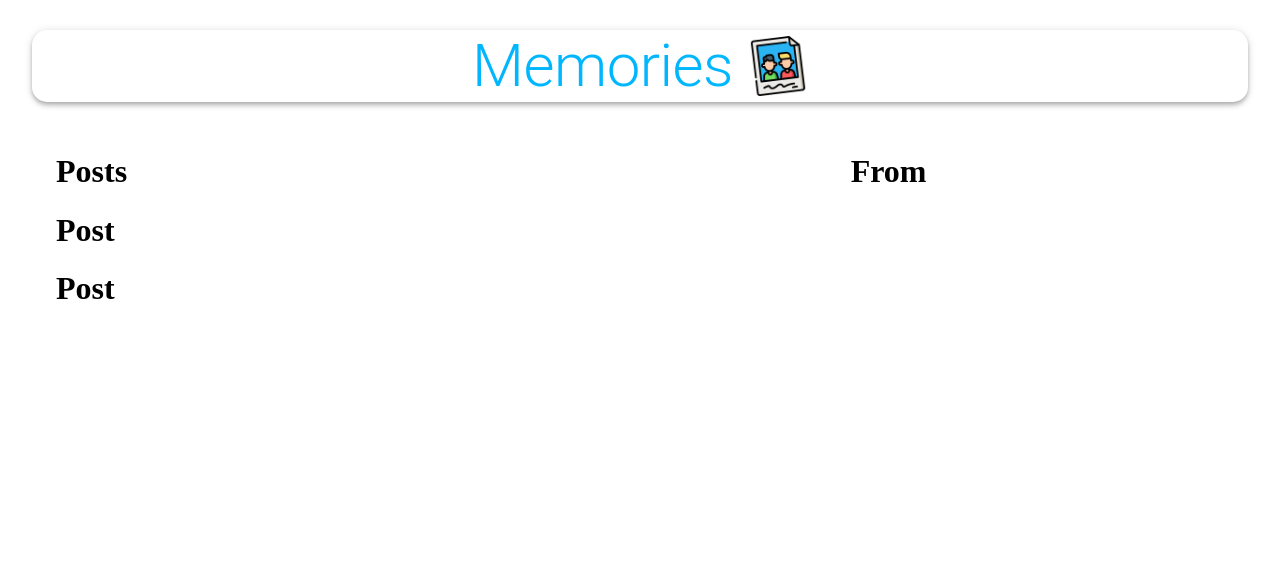
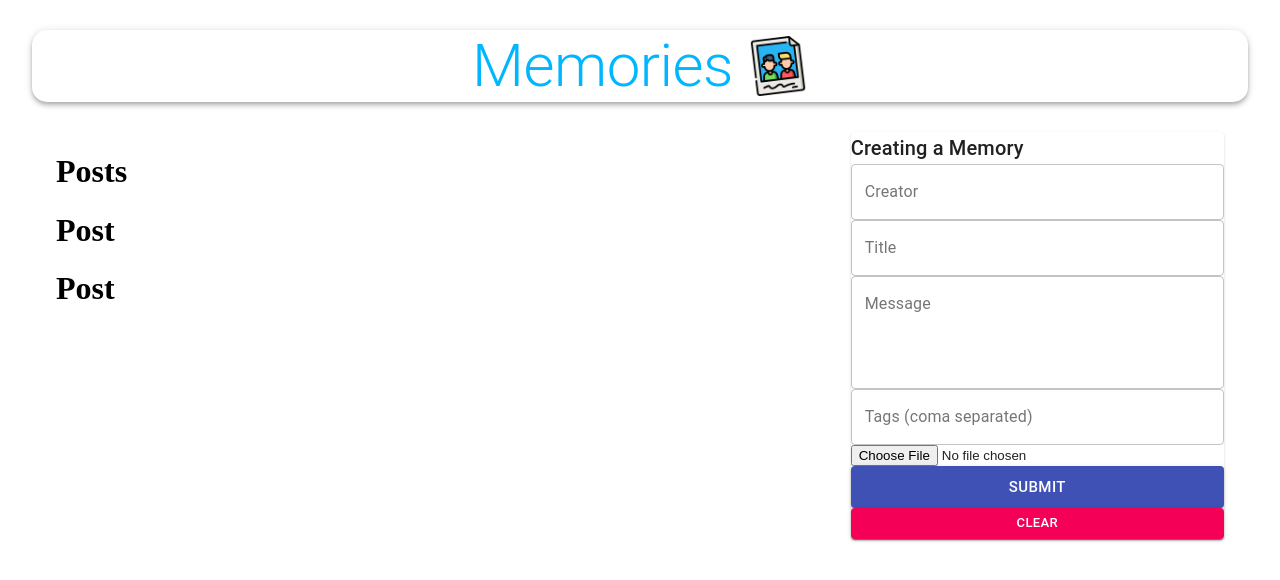
Before and after one commit to Pruthvi070/mern-memories-posting, a React (Create React App) app in the folder client/: page / in a window 1280 px wide. Shown: the top 580 px of the page. Built offline with nearby package versions, Linux system fonts and the light colour scheme; no server answers.

Commit message:
Done the from struct

```diff
--- a/client/src/actions/posts.js
+++ b/client/src/actions/posts.js
@@ -1,18 +1,55 @@
 /* eslint-disable no-undef */
 /* eslint-disable no-unused-vars */
+import { FETCH_ALL, CREATE, UPDATE, DELETE, LIKE } from '../constants/actionTypes';
+
 import * as api from '../api/index.js';
-
-
 
 export const getPosts = () => async (dispatch) => {
     try {
         const { data } = await api.fetchPosts();
-    dispatch({type:'FETCH_ALL',payload:data});
+
+        dispatch({ type: FETCH_ALL, payload: data });
     } catch (error) {
-        console.log(error.message)
+        console.log(error.message);
     }
+};
 
+export const createPost = (post) => async (dispatch) => {
+    try {
+        const { data } = await api.createPost(post);
 
+        dispatch({ type: CREATE, payload: data });
+    } catch (error) {
+        console.log(error.message);
+    }
+};
 
+export const updatePost = (id, post) => async (dispatch) => {
+    try {
+        const { data } = await api.updatePost(id, post);
 
-}
+        dispatch({ type: UPDATE, payload: data });
+    } catch (error) {
+        console.log(error.message);
+    }
+};
+
+export const likePost = (id) => async (dispatch) => {
+    try {
+        const { data } = await api.likePost(id);
+
+        dispatch({ type: LIKE, payload: data });
+    } catch (error) {
+        console.log(error.message);
+    }
+};
+
+export const deletePost = (id) => async (dispatch) => {
+    try {
+        await api.deletePost(id);
+
+        dispatch({ type: DELETE, payload: id });
+    } catch (error) {
+        console.log(error.message);
+    }
+};
--- a/client/src/api/index.js
+++ b/client/src/api/index.js
@@ -3,3 +3,7 @@ import axios from 'axios';
 const url = 'http://localhost:5000/posts';
 
 export const fetchPosts = () => axios.get(url);
+export const createPost = (newPost) => axios.post(url, newPost);
+export const likePost = (id) => axios.patch(`${url}/${id}/likePost`);
+export const updatePost = (id, updatedPost) => axios.patch(`${url}/${id}`, updatedPost);
+export const deletePost = (id) => axios.delete(`${url}/${id}`);
--- a/client/src/components/From/Form.js
+++ b/client/src/components/From/Form.js
@@ -1,14 +1,53 @@
-/* eslint-disable no-undef */
-import React from "react";
+import React, { useState, useEffect } from 'react';
+import { TextField, Button, Typography, Paper } from '@material-ui/core';
+import { useDispatch, useSelector } from 'react-redux';
+
+import FileBase from 'react-file-base64';
 
 import useStyles from './styles';
+import { createPost, updatePost } from '../../actions/posts';
 
-const From = ()=>{
+const Form = ({ currentId, setCurrentId }) => {
+    const [postData, setPostData] = useState({ creator: '', title: '', message: '', tags: '', selectedFile: '' });
+    const post = useSelector((state) => (currentId ? state.posts.find((message) => message._id === currentId) : null));
+    const dispatch = useDispatch();
+    const classes = useStyles();
 
-    const classes=useStyles();
-    return(
-        <h1>From</h1>
-    )
-}
+    useEffect(() => {
+        if (post) setPostData(post);
+    }, [post]);
 
-export default From;
+    const clear = () => {
+        setCurrentId(0);
+        setPostData({ creator: '', title: '', message: '', tags: '', selectedFile: '' });
+    };
+
+    const handleSubmit = async (e) => {
+        e.preventDefault();
+
+        if (currentId === 0) {
+            dispatch(createPost(postData));
+            clear();
+        } else {
+            dispatch(updatePost(currentId, postData));
+            clear();
+        }
+    };
+
+    return (
+        <Paper className={classes.paper}>
+            <form autoComplete="off" noValidate className={`${classes.root} ${classes.form}`} onSubmit={handleSubmit}>
+                <Typography variant="h6">{currentId ? `Editing "${post.title}"` : 'Creating a Memory'}</Typography>
+                <TextField name="creator" variant="outlined" label="Creator" fullWidth value={postData.creator} onChange={(e) => setPostData({ ...postData, creator: e.target.value })} />
+                <TextField name="title" variant="outlined" label="Title" fullWidth value={postData.title} onChange={(e) => setPostData({ ...postData, title: e.target.value })} />
+                <TextField name="message" variant="outlined" label="Message" fullWidth multiline rows={4} value={postData.message} onChange={(e) => setPostData({ ...postData, message: e.target.value })} />
+                <TextField name="tags" variant="outlined" label="Tags (coma separated)" fullWidth value={postData.tags} onChange={(e) => setPostData({ ...postData, tags: e.target.value.split(',') })} />
+                <div className={classes.fileInput}><FileBase type="file" multiple={false} onDone={({ base64 }) => setPostData({ ...postData, selectedFile: base64 })} /></div>
+                <Button className={classes.buttonSubmit} variant="contained" color="primary" size="large" type="submit" fullWidth>Submit</Button>
+                <Button variant="contained" color="secondary" size="small" onClick={clear} fullWidth>Clear</Button>
+            </form>
+        </Paper>
+    );
+};
+
+export default Form;
```
Also changed, not shown: client/src/App.js (line endings or trailing spaces).
